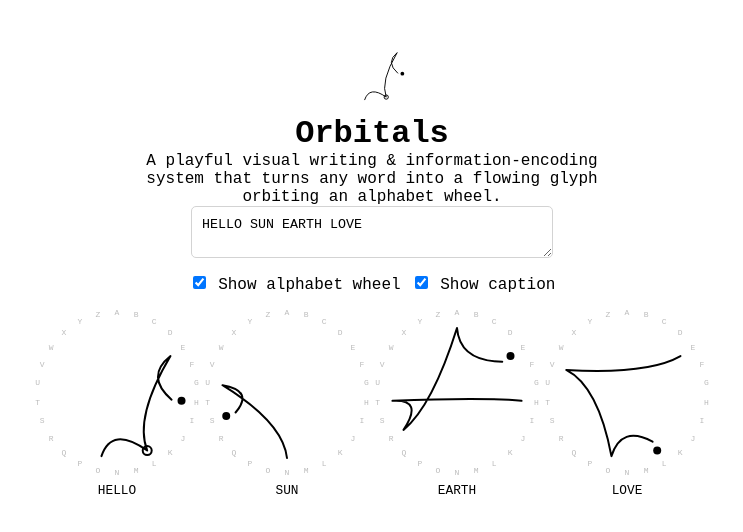
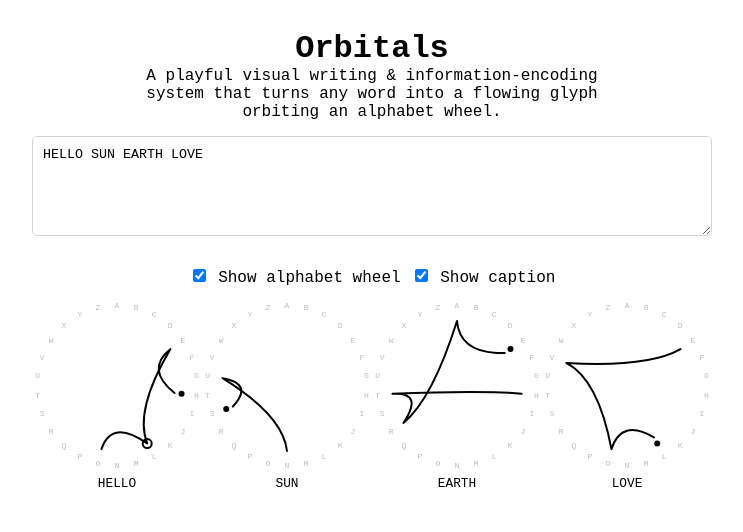
Before and after one commit to alexcybernetic/orbitals-writer, a React (Vite) app: page / in a window 1280 px wide. Shown: the top 532 px of the page, without its empty margins (268-1011 px from the left). Built offline with nearby package versions, Linux system fonts and the light colour scheme.

Commit message:
Remove unused css class refs, fix textarea sizing, drop logo

```diff
--- a/src/App.css
+++ b/src/App.css
@@ -20,11 +20,13 @@
 }
 
 .GlyphGenerator textarea {
-  width: 50%;
+  width: 100%;
+  height:100px;
   border: solid 1px lightgrey;
   border-radius: 5px;
-  margin: auto;
+  margin: 15px auto 15px;
   padding: 10px;
+  box-sizing: border-box;
 }
 
 .Controls {
@@ -54,6 +56,7 @@
   font-size: 0.8rem;
   margin: 0;
   padding: 0;
+  text-transform: uppercase;
 }
 
 @media (max-width: 600px) {
--- a/src/App.jsx
+++ b/src/App.jsx
@@ -12,7 +12,7 @@ import "./App.css";
 const ALPHABET = "ABCDEFGHIJKLMNOPQRSTUVWXYZ".split("");
 const TWO_PI = Math.PI * 2;
 const WHEEL_OFFSET = 0; // A at 12 o’clock
-const LEAD_IN_PX = 10; // radial gap after start‑dot
+const LEAD_IN_PX = 7; // radial gap after start‑dot
 const RING_MARGIN_PX = 15; // space between letters and labels
 const PAL_SPLIT = 1; // no radial split; leaf shape via perpendicular bow   // radius offset for palindrome halves
 const STROKE_OUT = 0;
@@ -99,10 +99,10 @@ function Glyph({ word, size = 170, wheelRadius = 80, showWheel = true, showGlyph
         })}
         <path d={d} stroke="black" strokeWidth={STROKE_OUT} strokeOpacity="0.25" fill="none" strokeLinecap="round" strokeLinejoin="round" />
         <path d={d} stroke="black" strokeWidth={STROKE_IN} fill="none" strokeLinecap="round" strokeLinejoin="round" />
-        {dot && <circle cx={dot.x} cy={dot.y} r="4" fill="black" />}
+        {dot && <circle cx={dot.x} cy={dot.y} r="3" fill="black" />}
         {rings.map((p, i) => <circle key={i} cx={p.x} cy={p.y} r="4.5" fill="none" stroke="black" strokeWidth="2" />)}
       </svg>
-      {showGlyphCaption && <figcaption className="text-xs text-gray-700 uppercase tracking-wider">{word}</figcaption>}
+      {showGlyphCaption && <figcaption>{word}</figcaption>}
     </figure>
   );
 }
@@ -116,9 +116,6 @@ function App() {
   return (
     <div className="App">
       <div className="GlyphGenerator">
-        <div>
-          <svg viewBox="0 0 170 170" width="80" height="80" className="rounded bg-white"><path d="M 139.60 91.63 Q 112.88 68.41 138.49 48.08 Q 102.10 109.26 115.21 142.55 Q 79.66 117.48 69.44 148.11" stroke="black" strokeWidth="0" strokeOpacity="0.25" fill="none" strokeLinecap="round" strokeLinejoin="round"></path><path d="M 139.60 91.63 Q 112.88 68.41 138.49 48.08 Q 102.10 109.26 115.21 142.55 Q 79.66 117.48 69.44 148.11" stroke="black" strokeWidth="2" fill="none" strokeLinecap="round" strokeLinejoin="round"></path><circle cx="149.52607681637352" cy="92.834884216596" r="4" fill="black"></circle><circle cx="115.20700618284499" cy="142.55464166745864" r="4.5" fill="none" stroke="black" strokeWidth="2"></circle></svg>
-        </div>
         <h1>Orbitals</h1>
         <p>A playful visual writing & information-encoding system that turns any word into a flowing glyph orbiting an alphabet wheel.<br/></p>
         <textarea value={input} placeholder="Type words separated by whitespace…" onChange={(e) => setInput(e.target.value)} />
```
